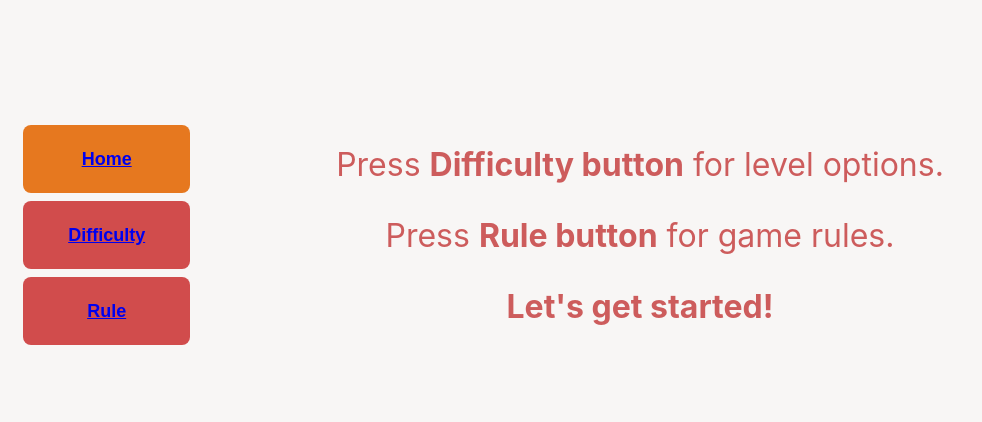
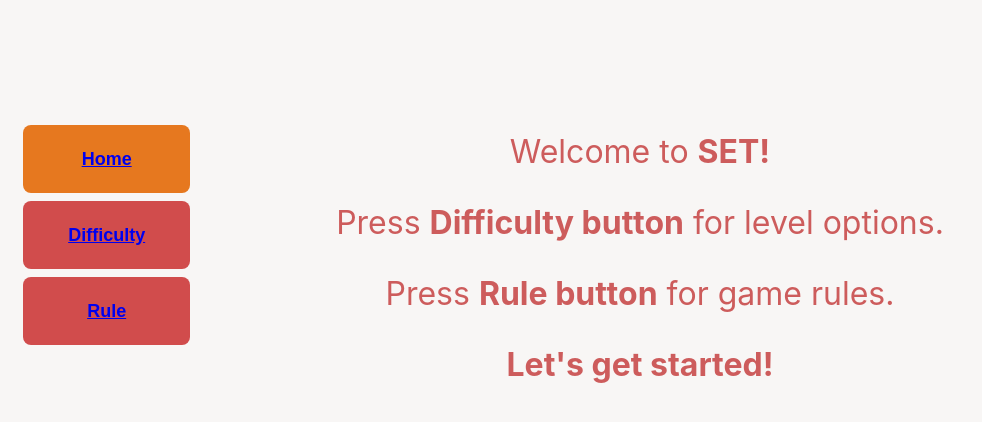
Before and after one commit to xiangyi0818/webdev-project2, a React (Create React App) app: page /home in a window 1280 px wide. Shown: the top 422 px of the page, without its empty margins (0-982 px from the left). Built offline with nearby package versions, Linux system fonts and the light colour scheme; what react-alert-template-basic would draw is missing.

Commit message:
change home page

```diff
--- a/src/Home.js
+++ b/src/Home.js
@@ -38,10 +38,9 @@ export default class Home extends React.Component {
       <div className="main-content">
 
       <div>
+          <p className="content-text">Welcome to <b>SET!</b></p>
 
           <p className="content-text">Press <b>Difficulty button</b> for level options.</p>
-
-
 
           <p className="content-text">Press <b>Rule button</b> for game rules.</p>
 
```
